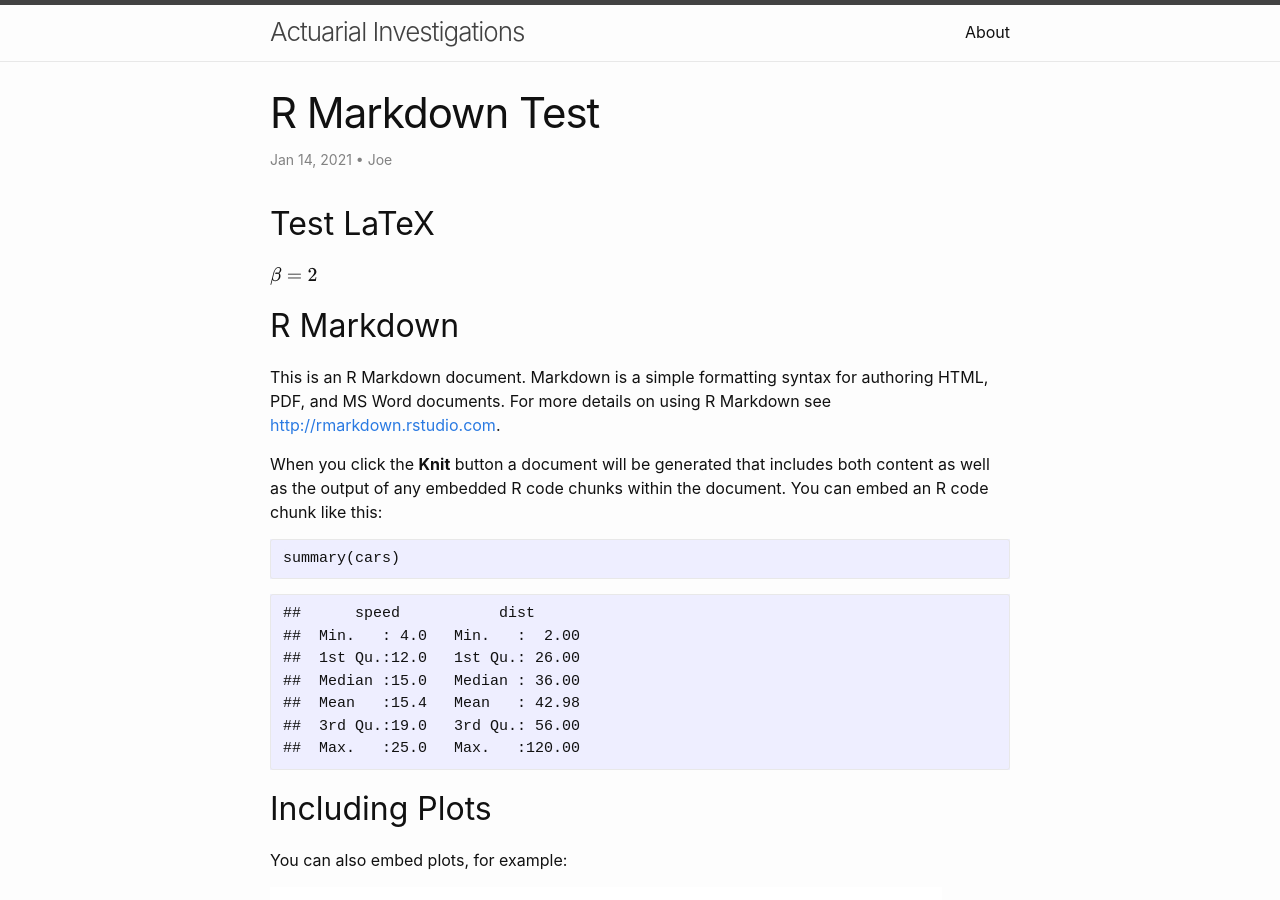
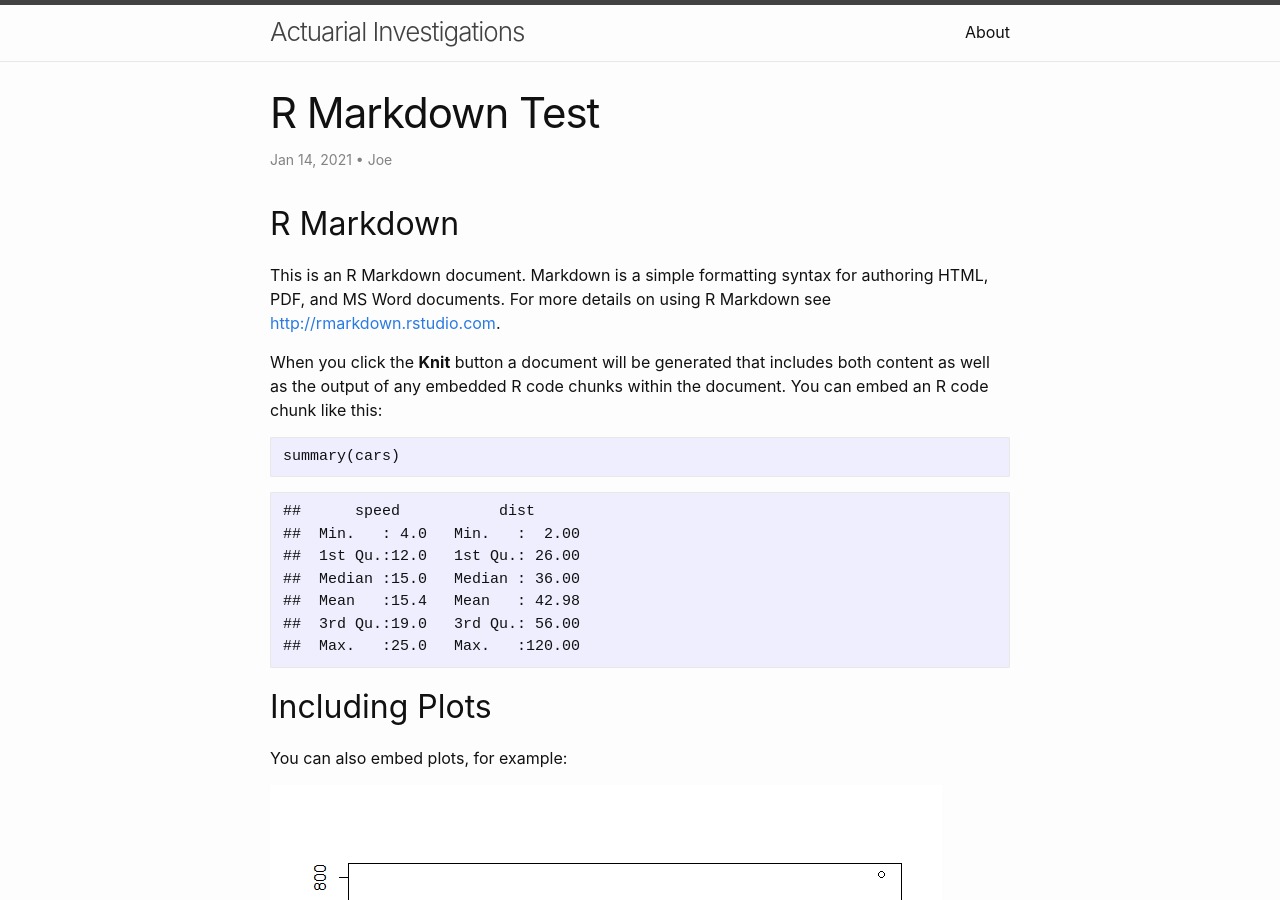
Before and after one commit to JoeKnittel/joeknittel.github.io, a Jekyll site: the page built from _posts/2021-01-13-R-Markdown.md, in a window 1280 px wide and 900 px high. Built offline with Jekyll 4.4.1, drawn with Linux system fonts in a browser that asks for light colours; formulas are drawn with MathJax 3.

Commit message:
Update 2021-01-13-R-Markdown.md

```diff
--- a/_posts/2021-01-13-R-Markdown.md
+++ b/_posts/2021-01-13-R-Markdown.md
@@ -12,10 +12,6 @@ excerpt: ".rmd to .md, Jekyll-style"
 layout: post
 image: brent-rambo.jpg # for open graph protocol
 ---
-
-## Test LaTeX
-
-$\beta =2$
 
 ## R Markdown
 
```
